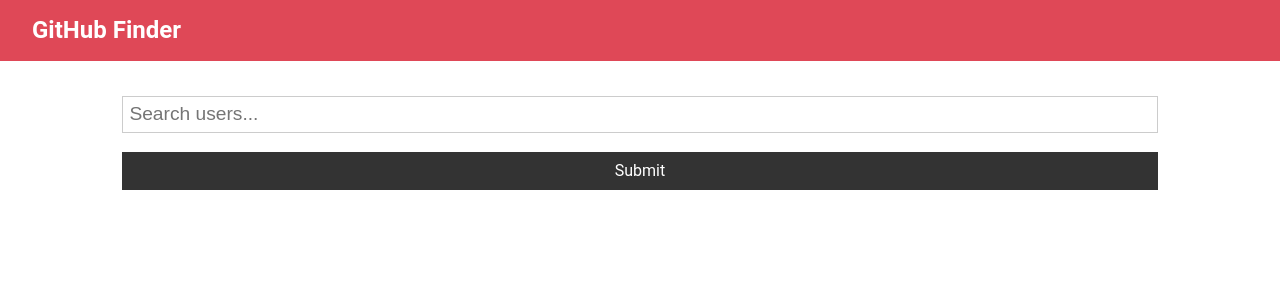
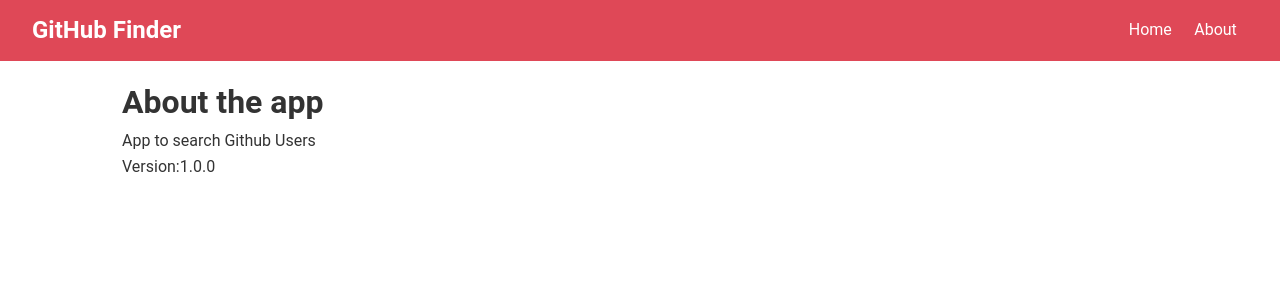
Before and after one commit to IshtiaqueNafis/githubfinder, a React (Create React App) app: page /about in a window 1280 px wide. Shown: the top 300 px of the page. Built offline with nearby package versions, Linux system fonts and the light colour scheme.

Commit message:
routing added

```diff
--- a/package.json
+++ b/package.json
@@ -12,6 +12,7 @@
     "axios": "^0.21.1",
     "react": "^17.0.2",
     "react-dom": "^17.0.2",
+    "react-router-dom": "^5.2.0",
     "react-scripts": "4.0.3",
     "web-vitals": "^1.0.1"
   },
--- a/src/App.js
+++ b/src/App.js
@@ -1,10 +1,12 @@
 import './App.css';
-import {Component} from "react";
+import {Component, Fragment} from "react";
+import {BrowserRouter as Router, Route, Switch} from 'react-router-dom'
 import axios from "axios";
 import Navbar from "./components/layout/Navbar";
-import Users from "./components/users/Users";
 import Search from "./components/users/search";
 import Alert from "./components/layout/alert";
+import Users from "./components/users/Users";
+import About from "./components/pages/About";
 
 
 class App extends Component {
@@ -46,6 +48,7 @@
         // get is axios so this avoids. then easily.
         this.setState({users: [], loading: false})
     }
+
     //endregion
 
 //endregion
@@ -56,16 +59,36 @@
 
 
         return (
+            <Router>
+
+
                 <div className="App">
                     <Navbar/>
                     <div className="container">
                         <Alert alert={alert}/>
-                    <Search searchUsers={this.searchUsers} clearUsers={this.clearUsers} showClear={users.length > 0}
+                        <Switch>
+                            <Route
+                                exact // this means exact page has to be the same with a slash.
+                                path='/' // this is the homepage
+                                render={props => ( // render means this fragment will be rendered.
+                                    <Fragment>
+                                        <Search
+                                            searchUsers={this.searchUsers}  // this function will search users and will return an usersobject
+                                            clearUsers={this.clearUsers} //
+                                            showClear={users.length > 0}
                                             setAlert={this.setAlert}/>
 
                                         <Users loading={loading} users={users}/>
+                                    </Fragment>
+                                )}
+
+                            />
+                            <Route exact path='/about' component={About} />
+                         </Switch>
+
                     </div>
                 </div>
+            </Router>
         );
     }
 }
--- a/src/components/layout/Navbar.jsx
+++ b/src/components/layout/Navbar.jsx
@@ -1,5 +1,6 @@
 import React from 'react';
 import PropTypes from "prop-types";
+import {Link} from "react-router-dom";
 
 
 const Navbar = ({title}) => {
@@ -7,6 +8,12 @@
     return (
         <nav className="navbar bg-primary">
             <h1>{title}</h1>
+            <ul>
+                <li>
+                    <Link to="/">Home</Link>
+                </li>
+                <li><Link to="/about">About</Link></li>
+            </ul>
         </nav>
     );
 };
--- /dev/null
+++ b/src/components/pages/About.jsx
@@ -0,0 +1,11 @@
+import React, {Fragment} from 'react';
+
+const About = () => (
+    <Fragment>
+        <h1>About the app</h1>
+        <p>App to search Github Users</p>
+        <p>Version:1.0.0</p>
+    </Fragment>
+);
+
+export default About;
```
Also changed, not shown: 2 other files (tests, documents, lock files or other folders). Lines whose indentation alone changed are shown as unchanged.
